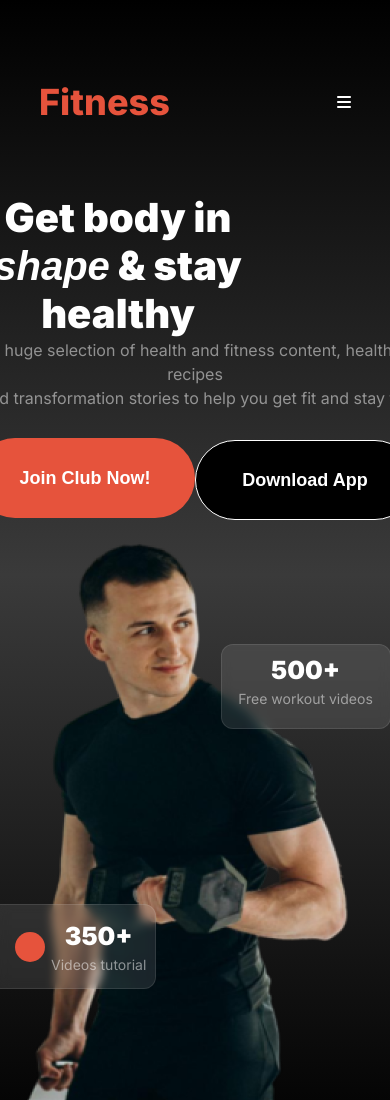
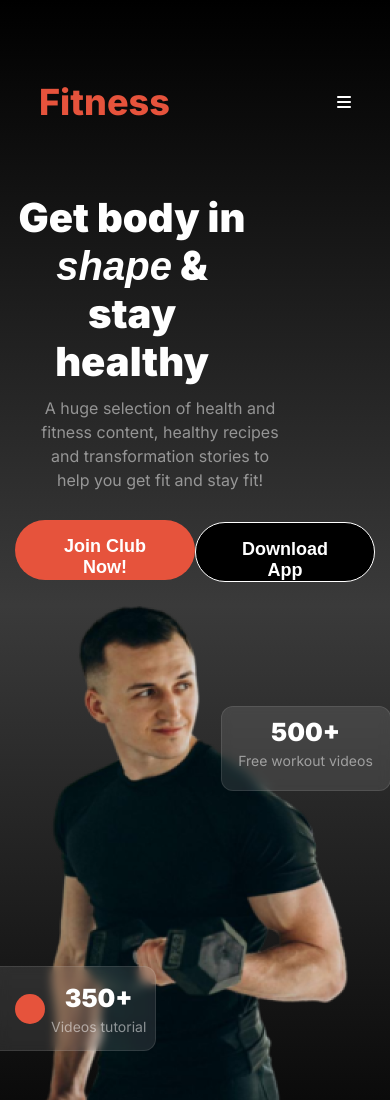
Before and after one commit to Wasifa-Tahsin/Assignment-2, a plain HTML site: page index.html in a window 390 px wide. Shown: the top 1100 px of the page. Drawn offline with Linux system fonts and the light colour scheme; a web font is replaced by a local one.

Commit message:
practice

```diff
--- a/style.css
+++ b/style.css
@@ -613,7 +613,9 @@ text-align: center;
        margin-right: 35%;
     }
     .banner-description{
-
+       width: 250px;
+       margin-left: 20px;
+       margin-top: 10px;
     }
     #bannerbox2{
         margin-left: -35px;
@@ -623,12 +625,12 @@ text-align: center;
 
     }
     .btn-primary{
-        height:80px;
-        width: 220px;
+        height:60px;
+        width: 180px;
     }
     .btn{
-        width: 220px;
-        height: 80px;
+        width: 180px;
+        height: 60px;
         margin-top: 30px;
 
     }
```
